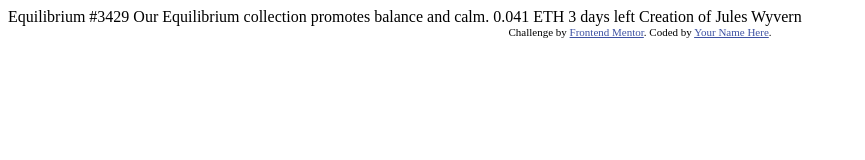
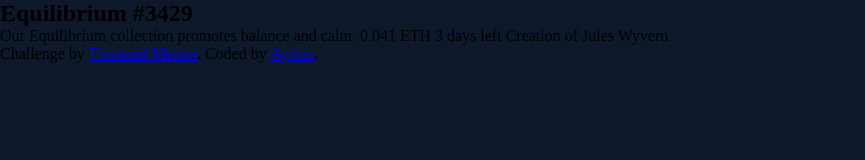
Before and after one commit to ayrtton/nft-preview-card-component-main, a plain HTML site: page index.html in a window 1280 px wide. Shown: the whole page, without its empty margins (0-865 px from the left). Drawn offline with Linux system fonts and the light colour scheme.

Commit message:
Define basic HTML structure and SCSS variables

```diff
--- a/index.html
+++ b/index.html
@@ -2,21 +2,15 @@
 <html lang="en">
     <head>
         <meta charset="UTF-8">
-  <meta name="viewport" content="width=device-width, initial-scale=1.0"> <!-- displays site properly based on user's device -->
-
+        <meta name="viewport" content="width=device-width, initial-scale=1.0">
         <link rel="icon" type="image/png" sizes="32x32" href="./images/favicon-32x32.png">
-
+        <link rel="stylesheet" href="style.css">
         <title>Frontend Mentor | NFT preview card component</title>
-
-  <!-- Feel free to remove these styles or customise in your own stylesheet 👍 -->
-  <style>
-    .attribution { font-size: 11px; text-align: center; }
-    .attribution a { color: hsl(228, 45%, 44%); }
-  </style>
     </head>
     <body>
-
-  Equilibrium #3429
+        <div class="main">
+            <div class="section">
+                <h2>Equilibrium #3429</h2>
 
                 Our Equilibrium collection promotes balance and calm.
 
@@ -24,10 +18,11 @@
                 3 days left
 
                 Creation of Jules Wyvern
-
+            </div>
             <div class="attribution">
                 Challenge by <a href="https://www.frontendmentor.io?ref=challenge" target="_blank">Frontend Mentor</a>.
-    Coded by <a href="#">Your Name Here</a>.
+                Coded by <a href="#">Ayrton</a>.
+            </div>
         </div>
     </body>
 </html>
--- /dev/null
+++ b/style.scss
@@ -0,0 +1,18 @@
+$soft_blue: hsl(215, 51%, 70%);
+$cyan: hsl(178, 100%, 50%);
+$dark_blue_01: hsl(217, 54%, 11%);
+$dark_blue_02: hsl(216, 50%, 16%);
+$dark_blue_03: hsl(215, 32%, 27%);
+$white: hsl(0, 0%, 100%);
+
+$paragraph_size: 18px;
+
+* {
+    margin: 0px;
+    padding: 0px;
+    box-sizing: border-box;
+
+    body {
+        background-color: $dark_blue;
+    }
+}
```
Also changed, not shown: style.css (added), 1 other file. Lines whose indentation alone changed are shown as unchanged.
